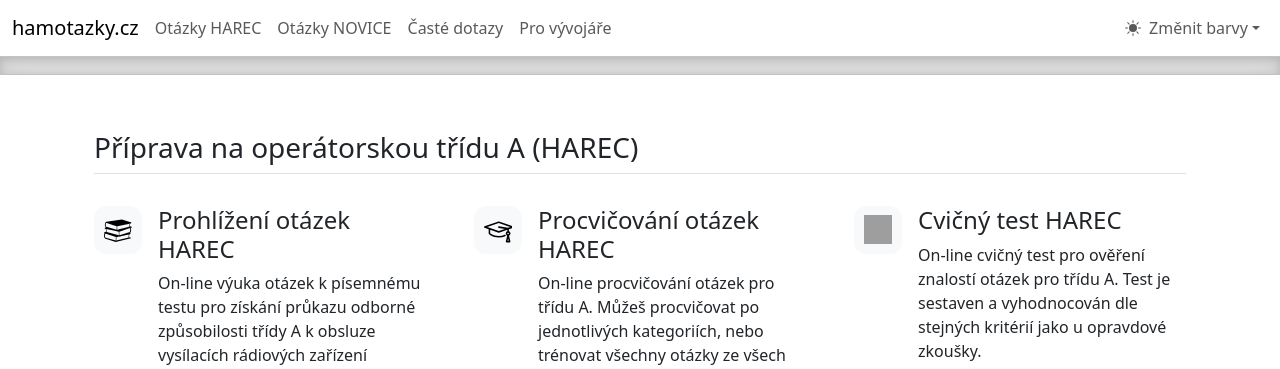
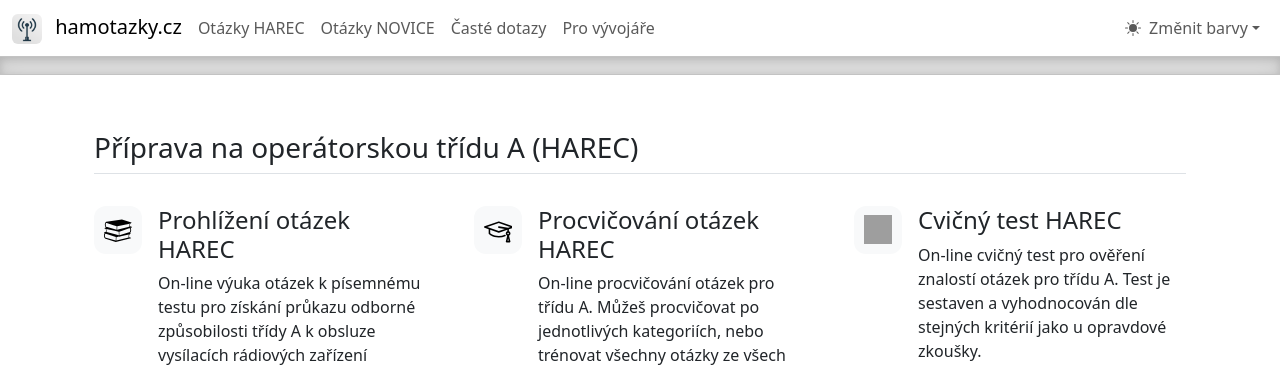
Before and after one commit to filipmelik/hamotazky, a Symfony app: template templates/homepage.html.twig in a window 1280 px wide. Shown: the top 369 px of the page. Run offline with Twig, Linux system fonts and the light colour scheme; the template is opened without the code that fills it: most values are stand-ins (such as "Sample title", 1, 10 or a date in 2020); some libraries are stand-ins or nearby versions; grey boxes are pictures that could not be loaded.

Commit message:
Show site icon next to hamotazky.cz in the navbar
Co-Authored-By: Claude Opus 5.5 <noreply@anthropic.com>

```diff
--- a/templates/homepage.html.twig
+++ b/templates/homepage.html.twig
@@ -24,7 +24,7 @@ Otázky pro získání radioamatérského oprávnění v ČR
 
     <div class="d-flex">
     <a class="navbar-brand p-0 me-0 me-lg-2" href="/" aria-label="hamotazky.cz">
-     {# <img class="d-inline-block menu-logo bg-light me-1" src="/assets/img/radiotower.png" alt="radio tower icon"/> #}
+     <img class="d-inline-block align-middle rounded me-2" src="{{ asset('assets/img/favicon/favicon-96x96.png') }}" width="30" height="30" alt=""/>
       <span>hamotazky.cz</span>
     </a>
     </div>
--- a/templates/questionListing/questionList.html.twig
+++ b/templates/questionListing/questionList.html.twig
@@ -13,7 +13,7 @@ HAM Otázky z kategorie {{ topicName }}
 
     <div class="d-flex">
     <a class="navbar-brand p-0 me-0 me-lg-2" href="/" aria-label="hamotazky.cz">
-     {# <img class="d-inline-block menu-logo bg-light me-1" src="/assets/img/radiotower.png" alt="radio tower icon"/> #}
+     <img class="d-inline-block align-middle rounded me-2" src="{{ asset('assets/img/favicon/favicon-96x96.png') }}" width="30" height="30" alt=""/>
       <span>hamotazky.cz</span>
     </a>
     </div>
--- a/templates/questionListing/topicList.html.twig
+++ b/templates/questionListing/topicList.html.twig
@@ -11,7 +11,7 @@ HAM Testové otázky pro třídu {{ licenceClass }} ({{ licenceClassString }})
 
         <div class="d-flex">
         <a class="navbar-brand p-0 me-0 me-lg-2" href="/" aria-label="hamotazky.cz">
-        {# <img class="d-inline-block menu-logo bg-light me-1" src="/assets/img/radiotower.png" alt="radio tower icon"/> #}
+        <img class="d-inline-block align-middle rounded me-2" src="{{ asset('assets/img/favicon/favicon-96x96.png') }}" width="30" height="30" alt=""/>
         <span>hamotazky.cz</span>
         </a>
         </div>
--- a/templates/questionPractice/practice.html.twig
+++ b/templates/questionPractice/practice.html.twig
@@ -18,7 +18,7 @@ HAM Otázky z kategorie {{ topicName }}
 
         <div class="d-flex">
         <a class="navbar-brand p-0 me-0 me-lg-2" href="/" aria-label="hamotazky.cz">
-        {# <img class="d-inline-block menu-logo bg-light me-1" src="/assets/img/radiotower.png" alt="radio tower icon"/> #}
+        <img class="d-inline-block align-middle rounded me-2" src="{{ asset('assets/img/favicon/favicon-96x96.png') }}" width="30" height="30" alt=""/>
           <span>hamotazky.cz</span>
         </a>
         </div>
--- a/templates/questionPractice/topicList.html.twig
+++ b/templates/questionPractice/topicList.html.twig
@@ -11,7 +11,7 @@ HAM Testové otázky pro třídu {{ licenceClass }} ({{ licenceClassString }})
 
         <div class="d-flex">
         <a class="navbar-brand p-0 me-0 me-lg-2" href="/" aria-label="hamotazky.cz">
-        {# <img class="d-inline-block menu-logo bg-light me-1" src="/assets/img/radiotower.png" alt="radio tower icon"/> #}
+        <img class="d-inline-block align-middle rounded me-2" src="{{ asset('assets/img/favicon/favicon-96x96.png') }}" width="30" height="30" alt=""/>
         <span>hamotazky.cz</span>
         </a>
         </div>
```
Also changed, not shown: templates/test/individual.html.twig (+1 -1 lines), templates/test/individualResult.html.twig (+1 -1 lines).
